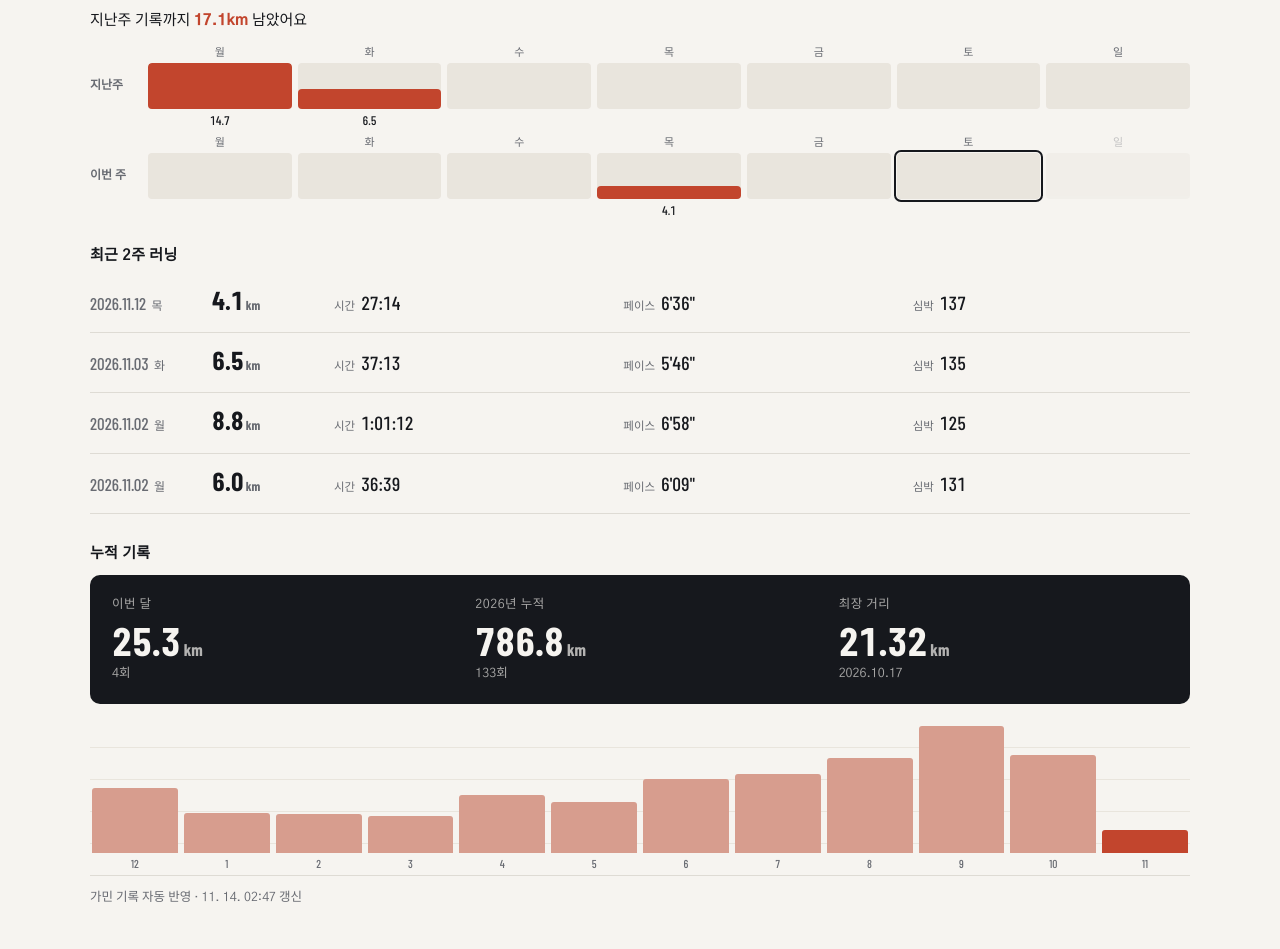
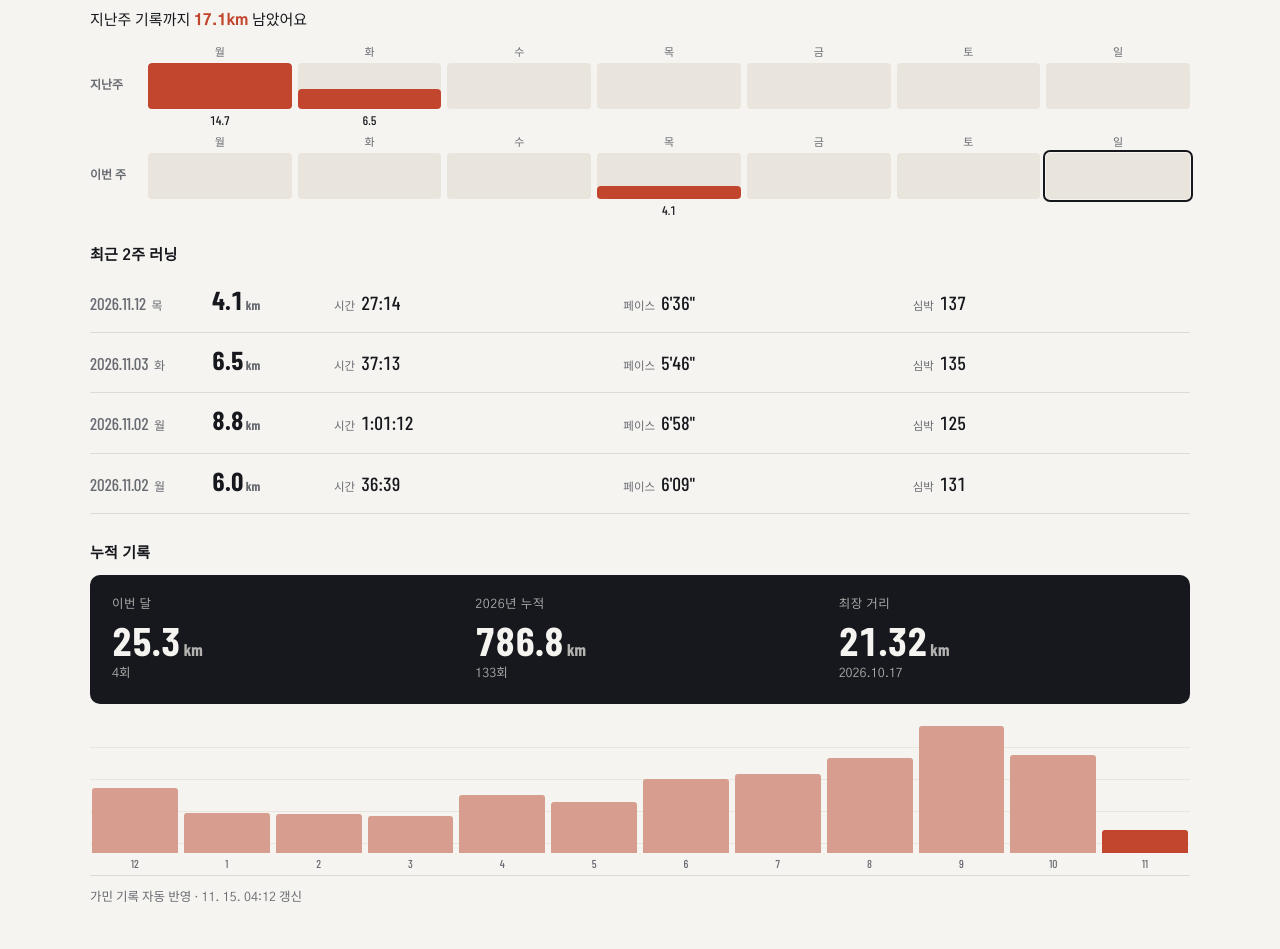
Before and after one commit to kgg8308/slowandsteadyboy, a plain HTML site: page index.html in a window 1280 px wide. Shown: the part 1583-2532 px from the top of the page. Drawn offline with nearby package versions, Linux system fonts and the light colour scheme; a web font is replaced by a local one.

Commit message:
최신 영상 · 러닝 기록 자동 갱신

```diff
--- a/index.html
+++ b/index.html
@@ -304,7 +304,7 @@ footer .wrap{padding-block:26px 40px;display:flex;justify-content:space-between;
     <p class="log-nudge">지난주 기록까지 <b>17.1km</b> 남았어요</p>
     <div class="log-days" aria-label="최근 2주 날짜별 거리">
       <div class="log-wrow"><strong>지난주</strong><div class="log-day on" title="11.2 · 14.7km"><i>월</i><span><span style="height:100%"></span></span><em>14.7</em></div><div class="log-day on" title="11.3 · 6.5km"><i>화</i><span><span style="height:44%"></span></span><em>6.5</em></div><div class="log-day" title="11.4 · 0km"><i>수</i><span><span style="height:0%"></span></span><em></em></div><div class="log-day" title="11.5 · 0km"><i>목</i><span><span style="height:0%"></span></span><em></em></div><div class="log-day" title="11.6 · 0km"><i>금</i><span><span style="height:0%"></span></span><em></em></div><div class="log-day" title="11.7 · 0km"><i>토</i><span><span style="height:0%"></span></span><em></em></div><div class="log-day" title="11.8 · 0km"><i>일</i><span><span style="height:0%"></span></span><em></em></div></div>
-      <div class="log-wrow"><strong>이번 주</strong><div class="log-day" title="11.9 · 0km"><i>월</i><span><span style="height:0%"></span></span><em></em></div><div class="log-day" title="11.10 · 0km"><i>화</i><span><span style="height:0%"></span></span><em></em></div><div class="log-day" title="11.11 · 0km"><i>수</i><span><span style="height:0%"></span></span><em></em></div><div class="log-day on" title="11.12 · 4.1km"><i>목</i><span><span style="height:28%"></span></span><em>4.1</em></div><div class="log-day" title="11.13 · 0km"><i>금</i><span><span style="height:0%"></span></span><em></em></div><div class="log-day today" title="11.14 · 0km"><i>토</i><span><span style="height:0%"></span></span><em></em></div><div class="log-day future" title="11.15 · 0km"><i>일</i><span><span style="height:0%"></span></span><em></em></div></div>
+      <div class="log-wrow"><strong>이번 주</strong><div class="log-day" title="11.9 · 0km"><i>월</i><span><span style="height:0%"></span></span><em></em></div><div class="log-day" title="11.10 · 0km"><i>화</i><span><span style="height:0%"></span></span><em></em></div><div class="log-day" title="11.11 · 0km"><i>수</i><span><span style="height:0%"></span></span><em></em></div><div class="log-day on" title="11.12 · 4.1km"><i>목</i><span><span style="height:28%"></span></span><em>4.1</em></div><div class="log-day" title="11.13 · 0km"><i>금</i><span><span style="height:0%"></span></span><em></em></div><div class="log-day" title="11.14 · 0km"><i>토</i><span><span style="height:0%"></span></span><em></em></div><div class="log-day today" title="11.15 · 0km"><i>일</i><span><span style="height:0%"></span></span><em></em></div></div>
     </div>
   </div>
   <h3 class="log-sub">최근 2주 러닝</h3>
@@ -358,7 +358,7 @@ footer .wrap{padding-block:26px 40px;display:flex;justify-content:space-between;
       <div class="log-bar" title="2026-10 · 106.3km · 18회"><span style="height:77%"></span><em>10</em></div>
       <div class="log-bar cur" title="2026-11 · 25.3km · 4회"><span style="height:18%"></span><em>11</em></div>
   </div>
-  <p class="log-upd">가민 기록 자동 반영 · 11. 14. 02:47 갱신</p>
+  <p class="log-upd">가민 기록 자동 반영 · 11. 15. 04:12 갱신</p>
   <!-- runs:end -->
 </div></section>
 
```
Also changed, not shown: data/runs.json (+4 -4 lines).
